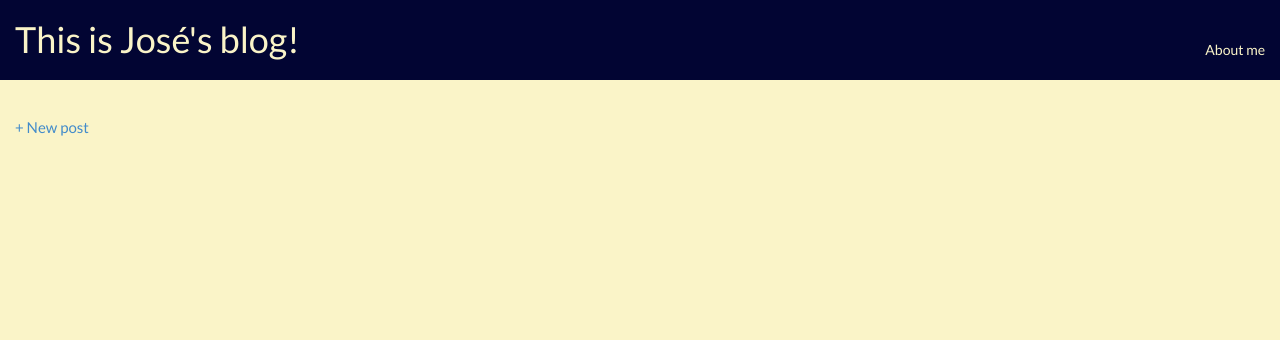
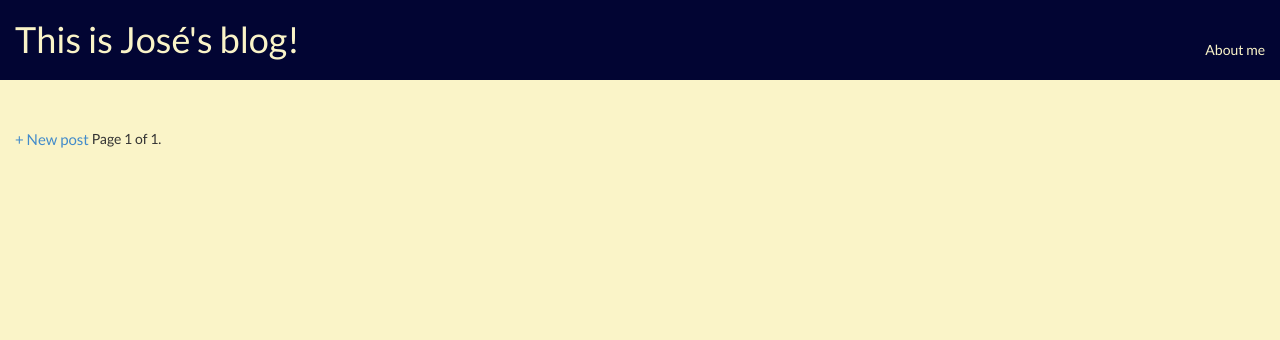
Before and after one commit to josegarban/blog, a Django app: page /blog/ in a window 1280 px wide. Shown: the top 340 px of the page. Run offline with Django 3.2, Linux system fonts and the light colour scheme; the visitor is signed in with stand-in values (Sample User, id 1); data that the repository does not hold is empty; some libraries are stand-ins or nearby versions.

Commit message:
Moved about.html again, included pagination in the post list view

```diff
--- /dev/null
+++ b/blog/templates/blog/pagination.html
@@ -0,0 +1,15 @@
+<div class="pagination">
+    <span class="step-links">
+        {% if page.has_previous %}
+            <a href="?page={{ page.previous_page_number }}">Previous</a>
+        {% endif %}
+
+        <span class="current">
+            Page {{ page.number }} of {{ page.paginator.num_pages }}.
+        </span>
+
+        {% if page.has_next %}
+            <a href="?page={{ page.next_page_number }}">Next</a>
+        {% endif %}
+    </span>
+</div>
--- a/blog/templates/blog/post_list.html
+++ b/blog/templates/blog/post_list.html
@@ -15,4 +15,7 @@
             <p>{{ post.text|truncatewords:30|linebreaks }}</p>
         </div>
     {% endfor %}
+
+    {% include "blog/pagination.html" with page=posts %}
+
 {% endblock %}
--- a/blog/views.py
+++ b/blog/views.py
@@ -1,14 +1,27 @@
-from django.shortcuts import render, get_object_or_404, redirect
+from django.db import models
+from django.core.paginator import EmptyPage, Paginator, PageNotAnInteger
+from django.shortcuts import redirect, render, get_object_or_404
 from django.utils import timezone
-from django.db import models
+from .forms import PostForm
 from .models import Post
-from .forms import PostForm
 
 def post_list(request):
-    posts = Post.objects.filter(published_date__lte=timezone.now()).order_by('published_date')
+    object_list = Post.objects.filter(published_date__lte=timezone.now()).order_by('published_date')
+    paginator = Paginator(object_list, 5) # posts per page
+    page = request.GET.get('page') # current page number
+    try:
+        posts = paginator.page(page)
+    except PageNotAnInteger:
+        # If page is not an integer deliver the first page
+        posts = paginator.page(1)
+    except EmptyPage:
+        # If page is out of range deliver last page of results
+        posts = paginator.page(paginator.num_pages)
+
     return render(request,
                   'blog/post_list.html',
-                  {'posts': posts})
+                  {'page': page,
+                   'posts': posts})
 
 def post_detail(request, year, month, day, post):
     post = get_object_or_404(Post, slug=post,
@@ -36,8 +49,8 @@ def post_edit(request, year, month, day, post):
     else:
         form = PostForm(instance=post)
     return render(request,
-                  'blog/post_edit.html',
-                  {'form': form})
+                    'blog/post_edit.html',
+                    {'form': form})
 
 def post_new(request):
     if request.method == "POST":
@@ -57,4 +70,4 @@ def post_new(request):
 
 def about(request):
     return render(request,
-                  'about.html')
+                  'blog/about.html')
```
Also changed, not shown: blog/templates/blog/about.html (renamed from blog/templates/about.html).
